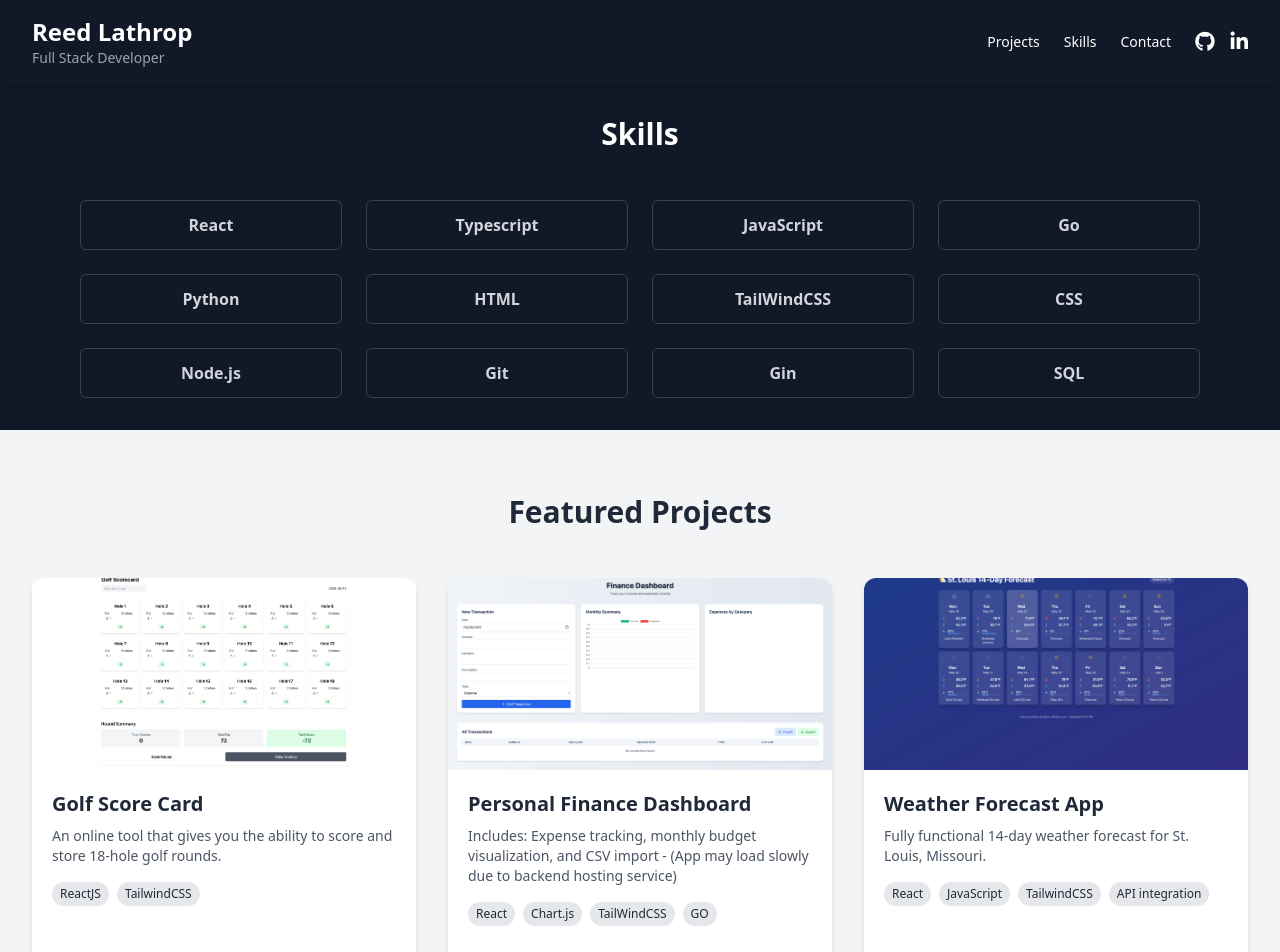
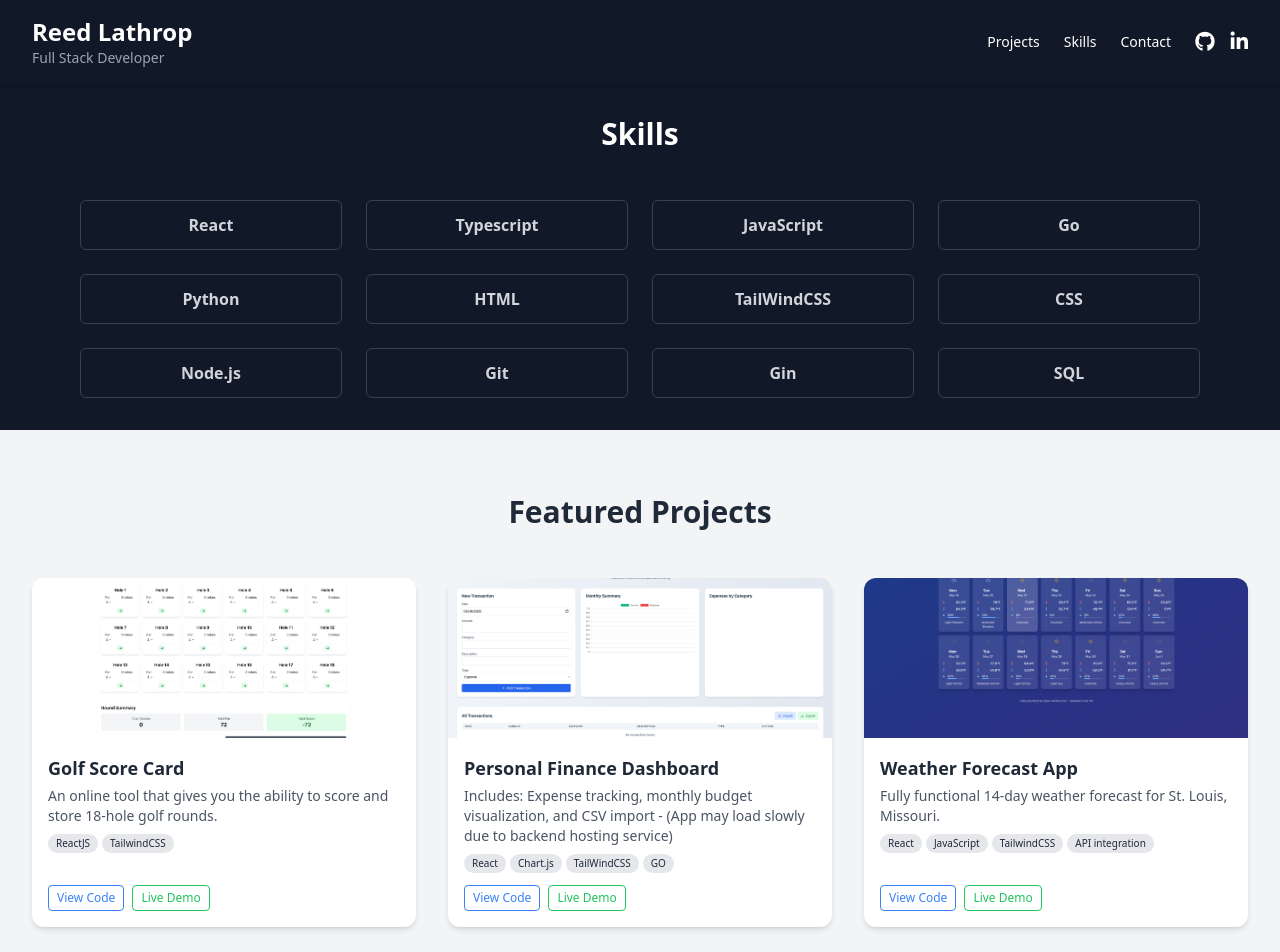
Before and after one commit to reedthedev13/Project-Portfolio, a React (Create React App) app: page / in a window 1280 px wide. Shown: the top 952 px of the page. Built offline with nearby package versions, Linux system fonts and the light colour scheme.

Commit message:
buttons added

```diff
--- a/src/components/Contact.js
+++ b/src/components/Contact.js
@@ -32,7 +32,7 @@ const Contact = () => {
   return (
     <section id="contact" className="py-16 px-4 bg-gray-900">
       <div className="max-w-5xl mx-auto">
-        <h2 className="text-3xl font-bold text-center text-white mb-10">
+        <h2 className="text-3xl font-extrabold text-center text-white mb-10">
           Get In Touch
         </h2>
 
--- a/src/components/ProjectCard.js
+++ b/src/components/ProjectCard.js
@@ -2,9 +2,9 @@ import React from "react";
 
 const ProjectCard = ({ project }) => {
   return (
-    <div className="bg-white dark:bg-gray-800 rounded-xl shadow-md overflow-hidden transition hover:shadow-lg hover:-translate-y-1 duration-300">
+    <div className="bg-white dark:bg-gray-800 rounded-xl shadow-md transition hover:shadow-lg hover:-translate-y-1 duration-300 flex flex-col h-full">
       {/* Image */}
-      <div className="h-48 overflow-hidden">
+      <div className="h-40 overflow-hidden rounded-t-xl">
         <img
           src={project.image}
           alt={project.title}
@@ -14,42 +14,49 @@ const ProjectCard = ({ project }) => {
       </div>
 
       {/* Content */}
-      <div className="p-5 flex flex-col justify-between h-full">
-        <h3 className="text-xl font-semibold text-gray-800 dark:text-white mb-2">
+      <div className="flex flex-col flex-grow p-4">
+        <h3 className="text-lg font-semibold text-gray-800 dark:text-white mb-1">
           {project.title}
         </h3>
-        <p className="text-gray-600 dark:text-gray-300 text-sm mb-4">
+        <p className="text-sm text-gray-600 dark:text-gray-300 mb-2 line-clamp-3">
           {project.description}
         </p>
 
         {/* Technologies */}
-        <div className="flex flex-wrap gap-2 mb-4">
+        <div className="flex flex-wrap gap-1 mb-3">
           {project.technologies.map((tech, index) => (
             <span
               key={index}
-              className="text-xs bg-gray-200 dark:bg-gray-700 text-gray-800 dark:text-gray-200 px-2 py-1 rounded-full"
+              className="text-[10px] bg-gray-200 dark:bg-gray-700 text-gray-800 dark:text-gray-200 px-2 py-[2px] rounded-full"
             >
               {tech}
             </span>
           ))}
         </div>
 
-        {/* Links */}
-        <div className="flex space-x-4 mt-auto">
+        {/* Spacer to push buttons down but not overflow */}
+        <div className="mt-auto">
+          <div className="flex gap-2">
+            {project.githubLink &&
+              project.githubLink.trim() !== "" &&
+              project.githubLink !== "N/A" && (
                 <a
                   href={project.githubLink}
                   target="_blank"
                   rel="noopener noreferrer"
-            className="text-sm font-medium text-blue-600 dark:text-blue-400 hover:underline"
+                  className="text-xs text-blue-500 border border-blue-500 px-2 py-1 rounded hover:bg-blue-500 hover:text-white transition"
                 >
                   View Code
                 </a>
-          {project.liveDemo && (
+              )}
+            {project.liveDemo &&
+              project.liveDemo.trim() !== "" &&
+              project.liveDemo !== "N/A" && (
                 <a
                   href={project.liveDemo}
                   target="_blank"
                   rel="noopener noreferrer"
-              className="text-sm font-medium text-green-600 dark:text-green-400 hover:underline"
+                  className="text-xs text-green-500 border border-green-500 px-2 py-1 rounded hover:bg-green-500 hover:text-white transition"
                 >
                   Live Demo
                 </a>
@@ -57,6 +64,7 @@ const ProjectCard = ({ project }) => {
           </div>
         </div>
       </div>
+    </div>
   );
 };
 
--- a/src/components/Projects.js
+++ b/src/components/Projects.js
@@ -74,8 +74,8 @@ const Projects = () => {
       description: "Product listing, cart logic, and checkout flow.",
       technologies: ["TypeScript", "TailWindCSS", "GO", "Gin"],
       image: ToDoList,
-      githubLink: "N/A",
-      liveDemo: "N/A",
+      githubLink: "",
+      liveDemo: "",
     },
     {
       id: 8,
@@ -84,8 +84,8 @@ const Projects = () => {
         "Add & update job applications with status (applied, interviewing, offer, rejected).",
       technologies: ["TypeScript", "React", "TailWindCSS", "Firebase"],
       image: ToDoList,
-      githubLink: "N/A",
-      liveDemo: "N/A",
+      githubLink: "",
+      liveDemo: "",
     },
     {
       id: 9,
@@ -94,15 +94,15 @@ const Projects = () => {
         "Search and favorite stocks. View price, volume, and 24hr change.",
       technologies: ["TypeScript", "React", "CoinGecko API", "Tailwind"],
       image: ToDoList,
-      githubLink: "N/A",
-      liveDemo: "N/A",
+      githubLink: "",
+      liveDemo: "",
     },
   ];
 
   return (
     <section id="projects" className="py-16 bg-gray-100 dark:bg-gray-900">
       <div className="max-w-7xl mx-auto px-4 sm:px-6 lg:px-8">
-        <h2 className="text-3xl font-bold text-gray-800 dark:text-white mb-12 text-center">
+        <h2 className="text-3xl font-extrabold text-gray-800 dark:text-white mb-12 text-center">
           Featured Projects
         </h2>
         <div className="grid grid-cols-1 md:grid-cols-2 lg:grid-cols-3 gap-8">
--- a/src/components/Skills.js
+++ b/src/components/Skills.js
@@ -40,7 +40,7 @@ const Skills = () => {
       } bg-gray-900`}
     >
       <div className="max-w-6xl mx-auto px-4 py-8 rounded-md">
-        <h2 className="text-3xl font-bold text-center mb-12 text-white">
+        <h2 className="text-3xl font-extrabold text-center mb-12 text-white">
           Skills
         </h2>
         <div className="grid grid-cols-2 sm:grid-cols-3 md:grid-cols-4 gap-6">
```
Lines whose indentation alone changed are shown as unchanged.
